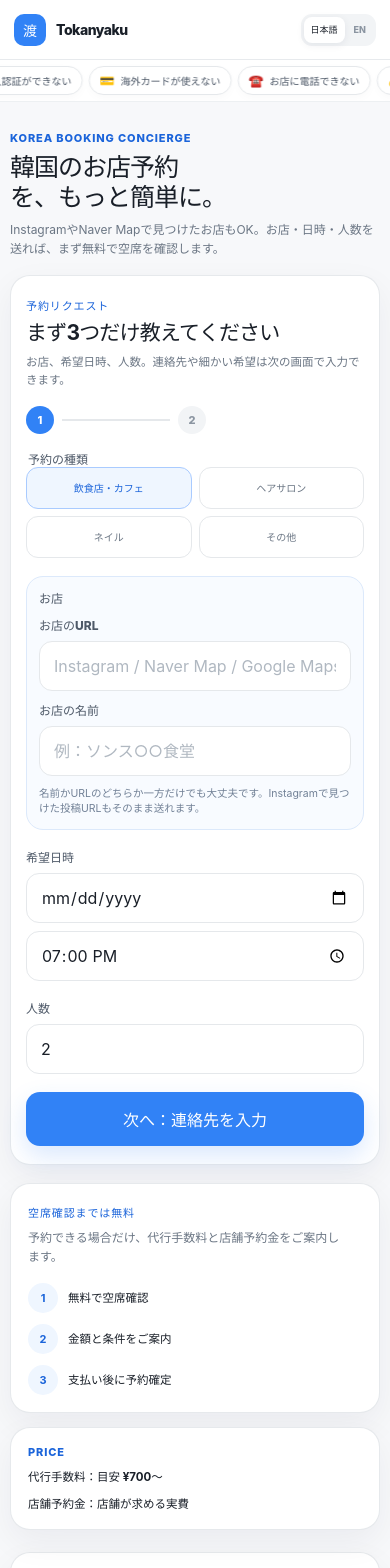
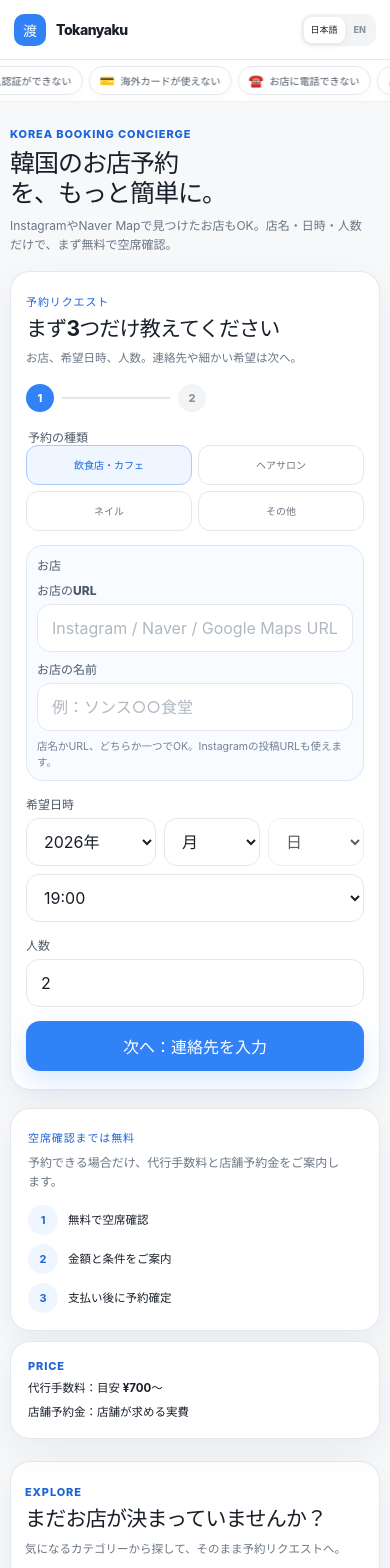
Before and after one commit to Flow4Work/Booking_Daijoubu, a Next.js app: page / in a window 390 px wide. Shown: the top 1568 px of the page. Built offline with nearby package versions, Linux system fonts and the light colour scheme.

Commit message:
Polish Tokanyaku mobile booking flow

```diff
--- a/components/TokanyakuHome.tsx
+++ b/components/TokanyakuHome.tsx
@@ -4,6 +4,7 @@ import { FormEvent, useMemo, useState } from "react";
 
 type Language = "ja" | "en";
 type Category = "restaurant" | "hair" | "nail" | "beauty";
+type DatePart = "year" | "month" | "day";
 
 type FormState = {
   category: Category;
@@ -38,10 +39,10 @@ const COPY = {
     request: "予約を依頼する",
     explore: "お店を探す",
     title: "韓国のお店予約を、もっと簡単に。",
-    description: "InstagramやNaver Mapで見つけたお店もOK。お店・日時・人数を送れば、まず無料で空席を確認します。",
+    description: "InstagramやNaver Mapで見つけたお店もOK。店名・日時・人数だけで、まず無料で空席確認。",
     formLabel: "予約リクエスト",
     formTitle: "まず3つだけ教えてください",
-    formDescription: "お店、希望日時、人数。連絡先や細かい希望は次の画面で入力できます。",
+    formDescription: "お店、希望日時、人数。連絡先や細かい希望は次へ。",
     category: "予約の種類",
     categories: {
       restaurant: "飲食店・カフェ",
@@ -53,9 +54,13 @@ const COPY = {
     placeName: "お店の名前",
     placeNamePlaceholder: "例：ソンス○○食堂",
     placeUrl: "お店のURL",
-    placeUrlPlaceholder: "Instagram / Naver Map / Google Maps のURL",
-    placeHelp: "名前かURLのどちらか一方だけでも大丈夫です。Instagramで見つけた投稿URLもそのまま送れます。",
+    placeUrlPlaceholder: "Instagram / Naver / Google Maps URL",
+    placeHelp: "店名かURL、どちらか一つでOK。Instagramの投稿URLも使えます。",
     preferred: "希望日時",
+    year: "年",
+    month: "月",
+    day: "日",
+    time: "時間",
     partySize: "人数",
     next: "次へ：連絡先を入力",
     back: "戻る",
@@ -93,7 +98,7 @@ const COPY = {
     description: "Found it on Instagram or Naver Map? Send the place, time, and group size. We check availability for free first.",
     formLabel: "Booking request",
     formTitle: "Start with just 3 things",
-    formDescription: "Place, preferred time, and group size. Contact details and special requests come next.",
+    formDescription: "Place, preferred time, and group size. Contact details come next.",
     category: "Booking type",
     categories: {
       restaurant: "Restaurant / café",
@@ -105,9 +110,13 @@ const COPY = {
     placeName: "Place name",
     placeNamePlaceholder: "Example: Seongsu restaurant name",
     placeUrl: "Place URL",
-    placeUrlPlaceholder: "Instagram / Naver Map / Google Maps URL",
-    placeHelp: "A name or a URL is enough to start. You can paste the Instagram post where you found the place.",
+    placeUrlPlaceholder: "Instagram / Naver / Google Maps URL",
+    placeHelp: "A place name or URL is enough. Instagram post links work too.",
     preferred: "Preferred date and time",
+    year: "Year",
+    month: "Month",
+    day: "Day",
+    time: "Time",
     partySize: "Guests",
     next: "Next: contact details",
     back: "Back",
@@ -193,9 +202,20 @@ const DISCOVERY = {
 } as const;
 
 const EMAIL_PATTERN = /^[^\s@]+@[^\s@]+\.[^\s@]+$/;
+const MONTHS = Array.from({ length: 12 }, (_, index) => index + 1);
+const TIME_OPTIONS = Array.from({ length: 48 }, (_, index) => {
+  const hours = Math.floor(index / 2);
+  const minutes = index % 2 === 0 ? "00" : "30";
+  return `${String(hours).padStart(2, "0")}:${minutes}`;
+});
 
 function naverMapSearch(query: string) {
   return `https://map.naver.com/p/search/${encodeURIComponent(query)}`;
+}
+
+function formatDate(year: string, month: string, day: string) {
+  if (!year || !month || !day) return "";
+  return `${year}-${month.padStart(2, "0")}-${day.padStart(2, "0")}`;
 }
 
 export default function TokanyakuHome() {
@@ -205,10 +225,6 @@ export default function TokanyakuHome() {
   const [submitting, setSubmitting] = useState(false);
   const [error, setError] = useState("");
   const [requestCode, setRequestCode] = useState("");
-  const copy = COPY[language];
-  const discovery = DISCOVERY[language];
-  const discoveryTop = discovery.slice(0, 6);
-  const discoveryBottom = discovery.slice(6);
 
   const minimumDate = useMemo(() => {
     const tomorrow = new Date(Date.now() + 24 * 60 * 60 * 1000);
@@ -220,8 +236,56 @@ export default function TokanyakuHome() {
     }).format(tomorrow);
   }, []);
 
+  const minimumParts = useMemo(() => {
+    const [year, month, day] = minimumDate.split("-").map(Number);
+    return { year, month, day };
+  }, [minimumDate]);
+
+  const [dateParts, setDateParts] = useState(() => ({
+    year: minimumDate.slice(0, 4),
+    month: "",
+    day: "",
+  }));
+
+  const copy = COPY[language];
+  const discovery = DISCOVERY[language];
+  const discoveryTop = discovery.slice(0, 6);
+  const discoveryBottom = discovery.slice(6);
+  const selectedYear = Number(dateParts.year || minimumParts.year);
+  const selectedMonth = Number(dateParts.month || 1);
+  const maximumDay = new Date(selectedYear, selectedMonth, 0).getDate();
+  const dayStart = selectedYear === minimumParts.year && selectedMonth === minimumParts.month ? minimumParts.day : 1;
+  const dayOptions = Array.from({ length: Math.max(0, maximumDay - dayStart + 1) }, (_, index) => dayStart + index);
+  const yearOptions = [minimumParts.year, minimumParts.year + 1, minimumParts.year + 2];
+
   function update<K extends keyof FormState>(key: K, value: FormState[K]) {
     setForm((current) => ({ ...current, [key]: value }));
+  }
+
+  function updateDatePart(part: DatePart, value: string) {
+    setDateParts((current) => {
+      const next = { ...current, [part]: value };
+
+      if (part === "year" && Number(value) === minimumParts.year && Number(next.month) < minimumParts.month) {
+        next.month = "";
+        next.day = "";
+      }
+
+      if (part === "month") {
+        next.day = "";
+      }
+
+      const nextDate = formatDate(next.year, next.month, next.day);
+      setForm((currentForm) => ({ ...currentForm, preferredDate: nextDate }));
+      return next;
+    });
+  }
+
+  function resetForm() {
+    setForm(INITIAL_FORM);
+    setDateParts({ year: minimumDate.slice(0, 4), month: "", day: "" });
+    setStep(1);
+    setError("");
   }
 
   function primaryValid() {
@@ -277,8 +341,7 @@ export default function TokanyakuHome() {
       const data = (await response.json()) as { requestCode?: string; error?: string };
       if (!response.ok || !data.requestCode) throw new Error(data.error || copy.submitError);
       setRequestCode(data.requestCode);
-      setForm(INITIAL_FORM);
-      setStep(1);
+      resetForm();
     } catch (caught) {
       setError(caught instanceof Error ? caught.message : copy.submitError);
     } finally {
@@ -297,6 +360,10 @@ export default function TokanyakuHome() {
         .tokanyaku-concern-chip.tokanyaku-solution{border-color:#cfe1ff;background:#f2f7ff;color:#1b64da;font-weight:760}
         @keyframes tokConcernScroll{to{transform:translateX(-50%)}}
 
+        .tokanyaku-date-selects{display:grid;grid-template-columns:1.15fr .85fr .85fr;gap:8px;min-width:0}
+        .tokanyaku-date-time select{width:100%;min-width:0;min-height:52px;padding:0 13px;border:1px solid #e5e8eb;border-radius:13px;outline:0;color:#191f28;background:#fff;font-size:14px;transition:border-color .1s ease,box-shadow .1s ease}
+        .tokanyaku-date-time select:focus{border-color:#8abcfb;box-shadow:0 0 0 4px rgba(49,130,246,.1)}
+
         .tokanyaku-explore-marquee{display:grid;gap:8px;min-width:0;overflow:hidden}
         .tokanyaku-marquee-lane{overflow:hidden;mask-image:linear-gradient(to right,transparent,#000 5%,#000 95%,transparent);-webkit-mask-image:linear-gradient(to right,transparent,#000 5%,#000 95%,transparent)}
         .tokanyaku-marquee-track{display:flex;gap:8px;width:max-content;padding:2px 4px;animation:tokExploreScroll 23s linear infinite;will-change:transform}
@@ -309,6 +376,22 @@ export default function TokanyakuHome() {
         .tokanyaku-marquee-track a b{color:#8b95a1;font-size:10px}
         @keyframes tokExploreScroll{to{transform:translateX(-50%)}}
 
+        @media(max-width:480px){
+          .tokanyaku-header .tokanyaku-primary-nav{display:none}
+          .tokanyaku-hero{padding-top:20px}
+          .tokanyaku-hero p{max-width:355px}
+          .tokanyaku-step-grid{gap:14px}
+          .tokanyaku-place-group{gap:8px;padding:10px}
+          .tokanyaku-category-grid{gap:6px}
+          .tokanyaku-category-grid button{min-height:40px}
+          .tokanyaku-field{gap:6px}
+          .tokanyaku-field input,.tokanyaku-field textarea,.tokanyaku-date-time select{font-size:16px}
+          .tokanyaku-field input,.tokanyaku-date-time select{min-height:48px}
+          .tokanyaku-submit,.tokanyaku-back{min-height:50px}
+          .tokanyaku-side{gap:10px}
+          .tokanyaku-trust-card ol{margin-top:13px;gap:9px}
+          .tokanyaku-price-card{gap:7px}
+        }
         @media(max-width:720px){
           .tokanyaku-concern-strip{mask-image:none;-webkit-mask-image:none}
           .tokanyaku-concern-track{gap:6px;padding:6px 0;animation-duration:17s}
@@ -419,8 +502,30 @@ export default function TokanyakuHome() {
                   <label className="tokanyaku-field">
                     <span>{copy.preferred}</span>
                     <div className="tokanyaku-date-time">
-                      <input type="date" min={minimumDate} value={form.preferredDate} onChange={(event) => update("preferredDate", event.target.value)} />
-                      <input type="time" value={form.preferredTime} onChange={(event) => update("preferredTime", event.target.value)} />
+                      <div className="tokanyaku-date-selects">
+                        <select aria-label={copy.year} value={dateParts.year} onChange={(event) => updateDatePart("year", event.target.value)}>
+                          {yearOptions.map((year) => <option key={year} value={year}>{language === "ja" ? `${year}年` : year}</option>)}
+                        </select>
+                        <select aria-label={copy.month} value={dateParts.month} onChange={(event) => updateDatePart("month", event.target.value)}>
+                          <option value="">{copy.month}</option>
+                          {MONTHS.map((month) => (
+                            <option key={month} value={String(month)} disabled={Number(dateParts.year) === minimumParts.year && month < minimumParts.month}>
+                              {language === "ja" ? `${month}月` : new Intl.DateTimeFormat("en", { month: "short" }).format(new Date(2026, month - 1, 1))}
+                            </option>
+                          ))}
+                        </select>
+                        <select aria-label={copy.day} value={dateParts.day} disabled={!dateParts.month} onChange={(event) => updateDatePart("day", event.target.value)}>
+                          <option value="">{copy.day}</option>
+                          {dayOptions.map((day) => <option key={day} value={String(day)}>{language === "ja" ? `${day}日` : day}</option>)}
+                        </select>
+                      </div>
+                      <select className="tokanyaku-time-select" aria-label={copy.time} value={form.preferredTime} onChange={(event) => update("preferredTime", event.target.value)}>
+                        {TIME_OPTIONS.map((time) => (
+                          <option key={time} value={time}>
+                            {language === "ja" ? time : new Intl.DateTimeFormat("en-US", { hour: "numeric", minute: "2-digit", hour12: true }).format(new Date(`2026-01-01T${time}:00`))}
+                          </option>
+                        ))}
+                      </select>
                     </div>
                   </label>
 
```
